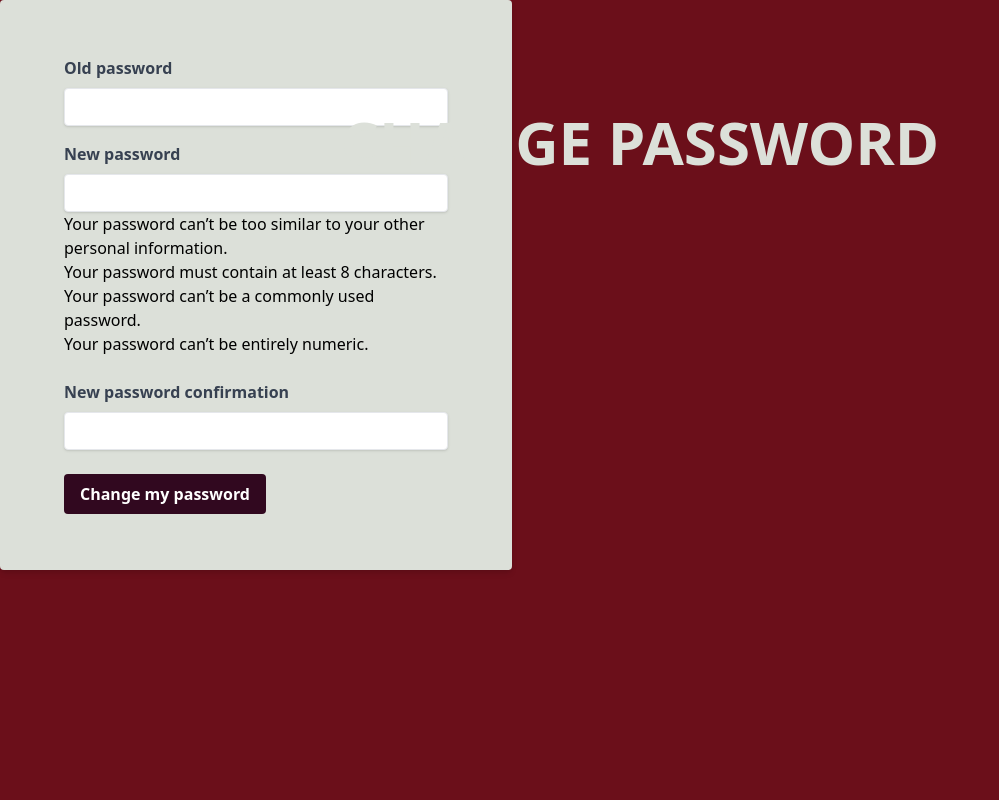
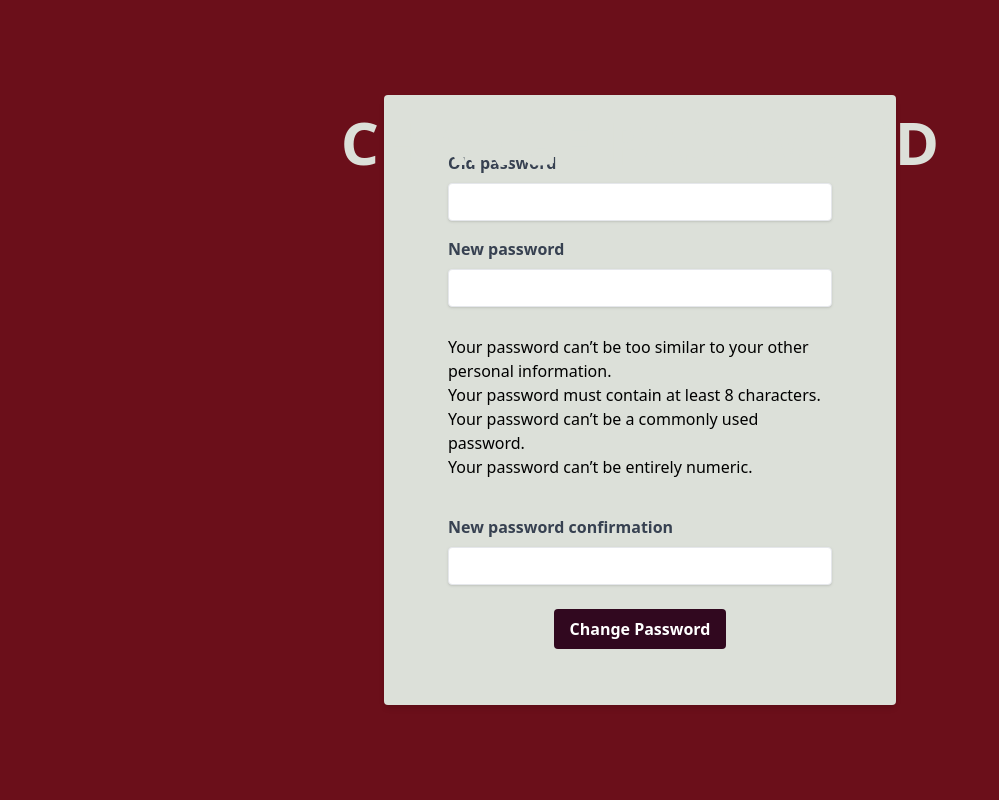
Before and after one commit to raul-garcia-sanchez/browserGame, a Django app: page /accounts/password_change/ in a window 1280 px wide. Shown: the whole page, without its empty margins (0-999 px from the left). Run offline with Django 4.2, Linux system fonts and the light colour scheme; some libraries are stand-ins or nearby versions.

Commit message:
changePassword view ok

```diff
--- a/WizardBrowserGame/game/templates/registration/changePassword.html
+++ b/WizardBrowserGame/game/templates/registration/changePassword.html
@@ -1,6 +1,7 @@
 {% load static %}
 <!DOCTYPE html>
 <html lang="en">
+
 <head>
   <meta charset="UTF-8">
   <meta http-equiv="X-UA-Compatible" content="IE=edge">
@@ -9,15 +10,17 @@
   <link rel="stylesheet" type="text/css" href="{% static 'WizardBrowserGame/styles.css' %}">
   <title>Password Change | WizardGame</title>
 </head>
-<body class="backgroundGarnet h-screen">
+
+<body class="backgroundGarnet">
 
   {% load i18n static %}
 
 
-<h1 class="flex justify-center items-center absolute top-28 m-auto inset-x-0 text-6xl colorLightGrey font-bold">CHANGE PASSWORD
+  <h1 class="flex justify-center items-center absolute top-28 m-auto inset-x-0 text-6xl colorLightGrey font-bold">CHANGE
+    PASSWORD
   </h1>
-<div id="flex justify-center items-center h-screen">
-  <form class="backgroundLightGrey w-full max-w-lg shadow-md rounded px-8 pt-6 pb-6 h-auto" method="post">
+  <div  class="flex justify-center items-center h-screen">
+    <form class="backgroundLightGrey w-full max-w-lg shadow-md rounded px-8 pt-6 pb-6 h-auto mx-auto" method="post">
       {% csrf_token %}
       <div>
         {% if form.errors %}
@@ -36,7 +39,8 @@
             <label class="block text-gray-700 font-bold mb-2" for="{{ form.old_password.id_for_label }}">
               {{ form.old_password.label }}
             </label>
-          <input class="shadow appearance-none border rounded w-full py-2 px-3 text-gray-700 leading-tight focus:outline-none focus:shadow-outline"
+            <input
+              class="shadow appearance-none border rounded w-full py-2 px-3 text-gray-700 leading-tight focus:outline-none focus:shadow-outline"
               id="{{ form.old_password.id_for_label }}" type="{{ form.old_password.field.widget.input_type }}"
               name="{{ form.old_password.name }}">
           </div>
@@ -45,33 +49,42 @@
             <label class="block text-gray-700 font-bold mb-2" for="{{ form.new_password1.id_for_label }}">
               {{ form.new_password1.label }}
             </label>
-          <input class="shadow appearance-none border rounded w-full py-2 px-3 text-gray-700 leading-tight focus:outline-none focus:shadow-outline"
+            <input
+              class="shadow appearance-none border rounded w-full py-2 mb-4 px-3 text-gray-700 leading-tight focus:outline-none focus:shadow-outline"
               id="{{ form.new_password1.id_for_label }}" type="{{ form.new_password1.field.widget.input_type }}"
               name="{{ form.new_password1.name }}">
             {% if form.new_password1.help_text %}
-          <div class="help"{% if form.new_password1.id_for_label %} id="{{ form.new_password1.id_for_label }}_helptext"{% endif %}>{{ form.new_password1.help_text|safe }}</div>
+            <div class="help pt-3 pb-3 flex items-center justify-center" {% if form.new_password1.id_for_label %}
+              id="{{ form.new_password1.id_for_label }}_helptext" {% endif %}>{{ form.new_password1.help_text|safe }}
+            </div>
             {% endif %}
           </div>
 
-        <div class="mb-6">
+          <div div class="mb-6">
             <label class="block text-gray-700 font-bold mb-2" for="{{ form.new_password2.id_for_label }}">
               {{ form.new_password2.label }}
             </label>
-          <input class="shadow appearance-none border rounded w-full py-2 px-3 text-gray-700 leading-tight focus:outline-none focus:shadow-outline"
+            <input
+              class="shadow appearance-none border rounded w-full py-2 px-3 text-gray-700 leading-tight focus:outline-none focus:shadow-outline"
               id="{{ form.new_password2.id_for_label }}" type="{{ form.new_password2.field.widget.input_type }}"
               name="{{ form.new_password2.name }}">
+            {% if form.new_password2.help_text %}
+            <div class="help" {% if form.new_password2.id_for_label %}
+              id="{{ form.new_password2.id_for_label }}_helptext" {% endif %}>{{ form.new_password2.help_text|safe }}
+            </div>
+            {% endif %}
           </div>
 
-        <div class="flex items-center justify-between">
-          <button class="backgroundStrongGarnet text-white font-bold py-2 px-4 rounded" type="submit">
-            {% trans "Change my password" %}
-          </button>
+          <div class="flex items-center justify-center">
+            <button
+              class="button backgroundStrongGarnet text-white font-bold py-2 px-4 rounded focus:outline-none focus:shadow-outline"
+              type="submit">{% trans "Change Password" %}</button>
           </div>
         </div>
       </div>
     </form>
   </div>
 
+</body>
 
-</body>
 </html>
--- a/WizardBrowserGame/game/views.py
+++ b/WizardBrowserGame/game/views.py
@@ -5,6 +5,7 @@ from django.contrib.auth.forms import PasswordChangeForm
 from django.shortcuts import render, redirect
 from .models import *
 from django.utils import timezone
+from django.contrib.auth.decorators import login_required
 
 # Decorator para refrescar el mana de los usuarios
 #( poner: @RefreshResources encima de las vistas en las que se puedan recargar )
@@ -21,6 +22,7 @@ def login(request):
 def logout(request):
     return render(request,"registration/logout.html")
 
+#@login_required
 def changePassword(request):
     if request.method == 'POST':
         form = PasswordChangeForm(request.user, request.POST)
@@ -28,7 +30,7 @@ def changePassword(request):
             user = form.save()
             update_session_auth_hash(request, user)  # Important!
             messages.success(request, 'Your password was successfully updated!')
-            return redirect('change_password')
+            #return redirect('change_password')
         else:
             messages.error(request, 'Please correct the error below.')
     else:
@@ -39,7 +41,6 @@ def changePassword(request):
 
 def cron(request):
     context = {}
-
     return render(request, 'index/cron.html', context)
 
 def play_action(request):
```
Lines whose indentation alone changed are shown as unchanged.
